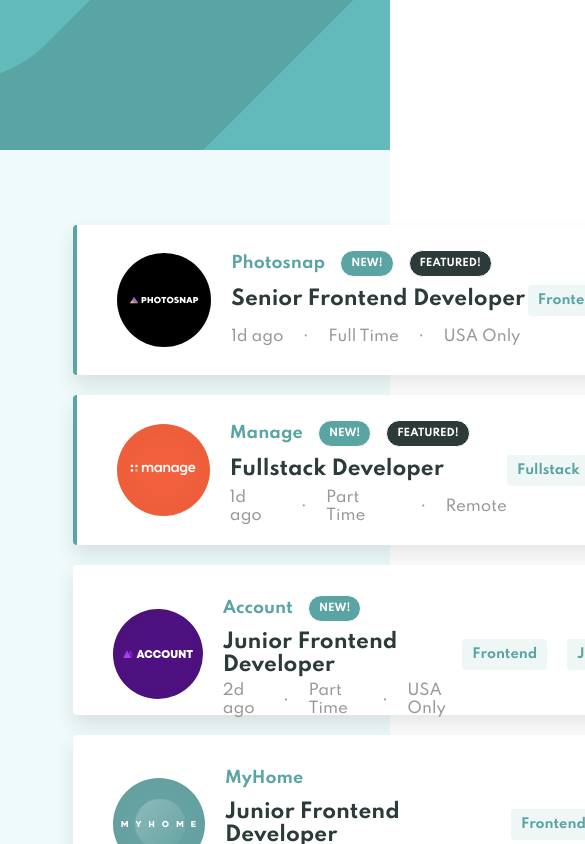
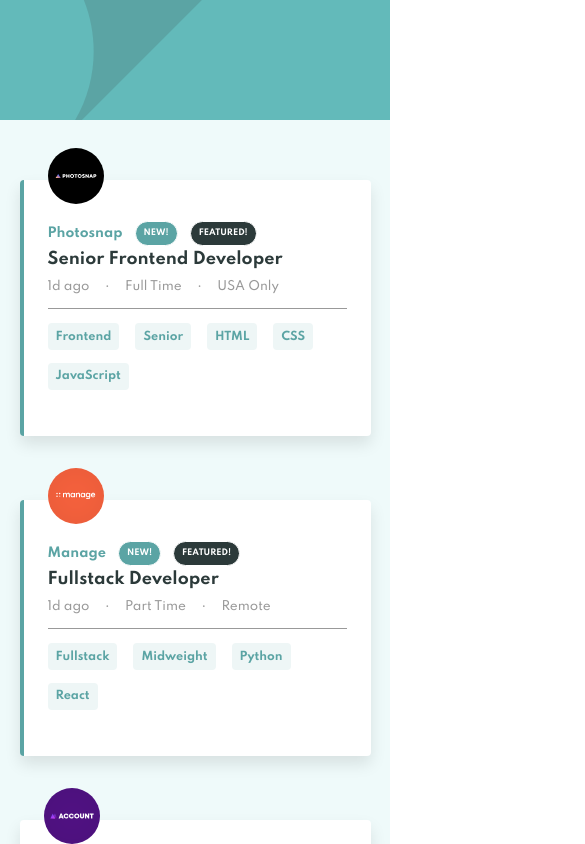
Before and after one commit to Kevin-kirago/Front-end-based-projects, a React (Create React App) app in the folder job-listing/: page / in a window 390 px wide. Shown: the top 844 px of the page, 585 px wide, since content can reach past the window. Built offline with nearby package versions, Linux system fonts and the light colour scheme.

Commit message:
Mobile responsive ui design, filter function, search box with clear button

```diff
--- a/job-listing/src/app/App.scss
+++ b/job-listing/src/app/App.scss
@@ -6,6 +6,10 @@
 	background-position: center;
 	background-size: cover;
 	background-repeat: no-repeat;
+
+	@media only screen and (max-width: 37.5em) {
+		background-image: url(../assets/bg-header-mobile.svg);
+	}
 }
 
 .main-section {
@@ -19,14 +23,19 @@
 	&__preview {
 		display: grid;
 		justify-items: center;
-		grid-row-gap: 2rem;
+		grid-row-gap: 3rem;
 		width: 100%;
 		padding: 7.5rem 0;
+
+		@media only screen and (max-width: 37.5em) {
+			grid-row-gap: 8rem;
+		}
 	}
 
 	&__item {
+		position: relative;
 		width: 85%;
-		height: 15rem;
+		min-height: 17rem;
 		border-radius: 4px;
 		background-color: #fff;
 		padding: 2rem 4rem;
@@ -36,13 +45,16 @@
 		display: grid;
 		grid-template-columns: repeat(2, 1fr);
 
-		&:nth-child(1),
-		&:nth-child(2) {
-			border-left: 4px solid #5ba4a4;
+		@media only screen and (max-width: 37.5em) {
+			width: 90%;
+			padding: 4rem 3rem;
+			grid-template-columns: 1fr;
+			grid-template-rows: repeat(2, 12rem);
 		}
 
 		&--profile {
 			display: flex;
+			padding: 1rem 0;
 		}
 
 		&--logo {
@@ -54,6 +66,13 @@
 			display: flex;
 			justify-content: center;
 			align-items: center;
+
+			@media only screen and (max-width: 37.5em) {
+				position: absolute;
+				width: 7rem;
+				height: 7rem;
+				top: -4rem;
+			}
 
 			img {
 				object-fit: contain;
@@ -96,10 +115,21 @@
 
 		&--detail {
 			display: flex;
+			padding: 1rem 0;
+			flex-wrap: wrap;
 			align-items: center;
 			justify-content: flex-end;
+
+			@media only screen and (max-width: 37.5em) {
+				border-top: 1px solid #999;
+				justify-content: flex-start;
+			}
 		}
 	}
+}
+
+.border-left {
+	border-left: 4px solid #5ba4a4;
 }
 
 .filterBtn {
@@ -111,6 +141,10 @@
 	cursor: pointer;
 	border-radius: 4px;
 	transition: all 0.3s;
+
+	@media only screen and (max-width: 37.5em) {
+		font-size: 1.4rem;
+	}
 
 	&:not(:last-child) {
 		margin-right: 2rem;
@@ -168,3 +202,42 @@
 		}
 	}
 }
+
+// ///////////////Search ///////////////////////
+.search {
+	position: absolute;
+	top: -3.5rem;
+	left: 50%;
+	transform: translateX(-50%);
+	height: 8rem;
+	width: 85%;
+	border-radius: 4px;
+	box-shadow: 0px 1rem 2rem 0px rgba(0, 0, 0, 0.1);
+	background-color: #fff;
+
+	padding: 1rem 4rem;
+	display: grid;
+	grid-template-columns: 1fr 10rem;
+
+	&__clearBtn {
+		display: flex;
+		align-items: center;
+		justify-content: flex-end;
+
+		button {
+			display: inline-block;
+			font-size: 1.5rem;
+			cursor: pointer;
+			border: none;
+			border-bottom: 1px solid #2c3a3a;
+			background-color: #fff;
+			color: #2c3a3a;
+			transition: all 0.3s;
+
+			&:hover {
+				color: #5ba4a4;
+				border-color: #5ba4a4;
+			}
+		}
+	}
+}
--- a/job-listing/src/components/joblist-item.js
+++ b/job-listing/src/components/joblist-item.js
@@ -1,10 +1,10 @@
 import React from "react";
 import "../app/App.scss";
 
-const JobListItem = ({ item }) => {
+const JobListItem = ({ item, handleClick }) => {
 	const { company, featured, contract, newArrival, id, position, logo, role, level, languages, tools, location, postedAt } = item;
 	return (
-		<div className="joblist__item ">
+		<div className={`joblist__item ${featured ? "border-left" : ""}`}>
 			<div className="joblist__item--profile">
 				<div className="joblist__item--logo">
 					<img src={logo} alt={`logo-${id}`} />
@@ -28,18 +28,22 @@ const JobListItem = ({ item }) => {
 				</div>
 			</div>
 			<div className="joblist__item--detail">
-				<div className="filterBtn">{role}</div>
-				<div className="filterBtn">{level}</div>
+				<div className="filterBtn" onClick={handleClick}>
+					{role}
+				</div>
+				<div className="filterBtn" onClick={handleClick}>
+					{level}
+				</div>
 				{languages
 					? languages.map((item) => (
-							<div className="filterBtn" key={languages.indexOf(item)}>
+							<div className="filterBtn" onClick={handleClick} key={languages.indexOf(item)}>
 								{item}
 							</div>
 					  ))
 					: null}
 				{tools
 					? tools.map((item) => (
-							<div className="filterBtn" key={tools.indexOf(item)}>
+							<div className="filterBtn" onClick={handleClick} key={tools.indexOf(item)}>
 								{item}
 							</div>
 					  ))
--- a/job-listing/src/components/joblist-preview.js
+++ b/job-listing/src/components/joblist-preview.js
@@ -1,67 +1,64 @@
 import React from "react";
-import data from "../data/data.js";
+import jobsData from "../data/data.js";
 import JobListItem from "./joblist-item";
-
+import SearchBox from "./search-box";
 import "../app/App.scss";
 
 class JobListPreview extends React.Component {
 	state = {
 		searchField: [],
-		filteredData: {
-			html: [],
-			css: [],
-			javascript: [],
-			python: [],
-			frontend: [],
-			backend: [],
-			junoir: [],
-			midweight: [],
-			senior: [],
-		},
-		displayData: [],
+		data: [],
 	};
 
 	componentDidMount() {
 		const { searchField } = this.state;
 		if (searchField.length === 0) {
-			this.setState({ displayData: data }, () => this.filteredItems);
+			this.setState({ data: jobsData });
 		}
-		this.filteredItems("Frontend");
 	}
 
 	filteredItems = (itemsToFilter) => {
-		return data.map((item) => {
+		return this.state.data.filter((item) => {
 			for (const key in item) {
-				if (item[key] === itemsToFilter) {
-					console.log(item);
+				if (Array.isArray(item[key])) {
+					if (item[key].includes(itemsToFilter)) {
+						return item;
+					}
+				} else {
+					if (item[key] === itemsToFilter) {
+						return item;
+					}
 				}
 			}
 		});
-
-		// for (const key in object) {
-		// 	if (object.hasOwnProperty(key)) {
-		// 		const element = object[key];
-		// 	}
-		// }
-
-		// const rendered = data.filter((item) =>
-		// 	Object.keys(item).filter((val) => {
-		// 		if (item[val] !== itemsToFilter) {
-		// 			return item;
-		// 		}
-		// 	})
-		// );
-
-		// console.log(rendered);
 	};
 
-	onChange = () => {};
+	handleClick = (event) => {
+		const filterValue = event.target.textContent;
+		const { searchField } = this.state;
+		if (!searchField.includes(filterValue)) {
+			searchField.push(filterValue);
+			this.setState({ data: this.filteredItems(filterValue) });
+		}
+	};
+
+	removeFilterValue = (value) => {
+		const { searchField } = this.state;
+		searchField.filter((item) => item !== value);
+	};
+
+	clearFilterValue = () => {
+		const { searchField } = this.state;
+		searchField.splice(0, searchField.length);
+	};
 
 	render() {
+		const { data, searchField } = this.state;
 		return (
 			<div className="joblist__preview">
+				{searchField.length !== 0 ? <SearchBox /> : null}
 				{data.map((item) => (
-					<JobListItem key={item.id} item={item} onChange={this.onChange} />
+					<JobListItem key={item.id} item={item} handleClick={this.handleClick} />
 				))}
 			</div>
 		);
--- /dev/null
+++ b/job-listing/src/components/search-box.js
@@ -0,0 +1,15 @@
+import React from "react";
+import "../app/App.scss";
+
+const SearchBox = () => {
+	return (
+		<div className="search">
+			<div className="search__filters"></div>
+			<div className="search__clearBtn">
+				<button>Clear</button>
+			</div>
+		</div>
+	);
+};
+
+export default SearchBox;
--- a/job-listing/src/data/data.js
+++ b/job-listing/src/data/data.js
@@ -95,6 +95,7 @@ export default [
 		postedAt: "2w ago",
 		contract: "Full Time",
 		location: "UK Only",
+		languages: ["Ruby"],
 		tools: ["RoR"],
 	},
 	{
@@ -125,7 +126,7 @@ export default [
 		contract: "Full Time",
 		location: "USA Only",
 		languages: ["JavaScript"],
-		tools: ["Vue, Sass"],
+		tools: ["Vue", "Sass"],
 	},
 	{
 		id: 8,
--- a/job-listing/src/index.css
+++ b/job-listing/src/index.css
@@ -15,3 +15,9 @@ body {
 	font-family: "Spartan", sans-serif;
 	font-weight: 500;
 }
+
+@media only screen and (max-width: 37.5em) {
+	html {
+		font-size: 50%;
+	}
+}
```
